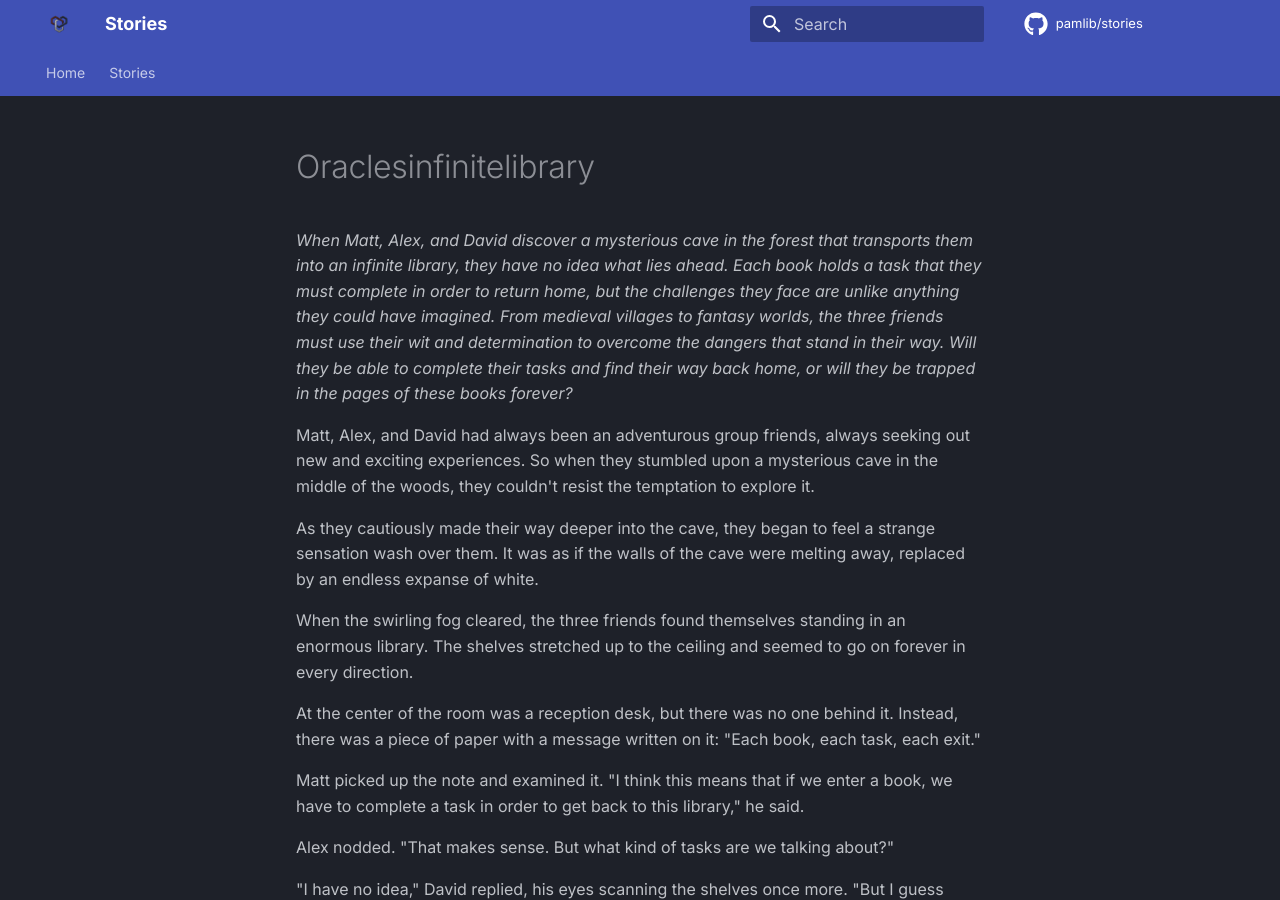
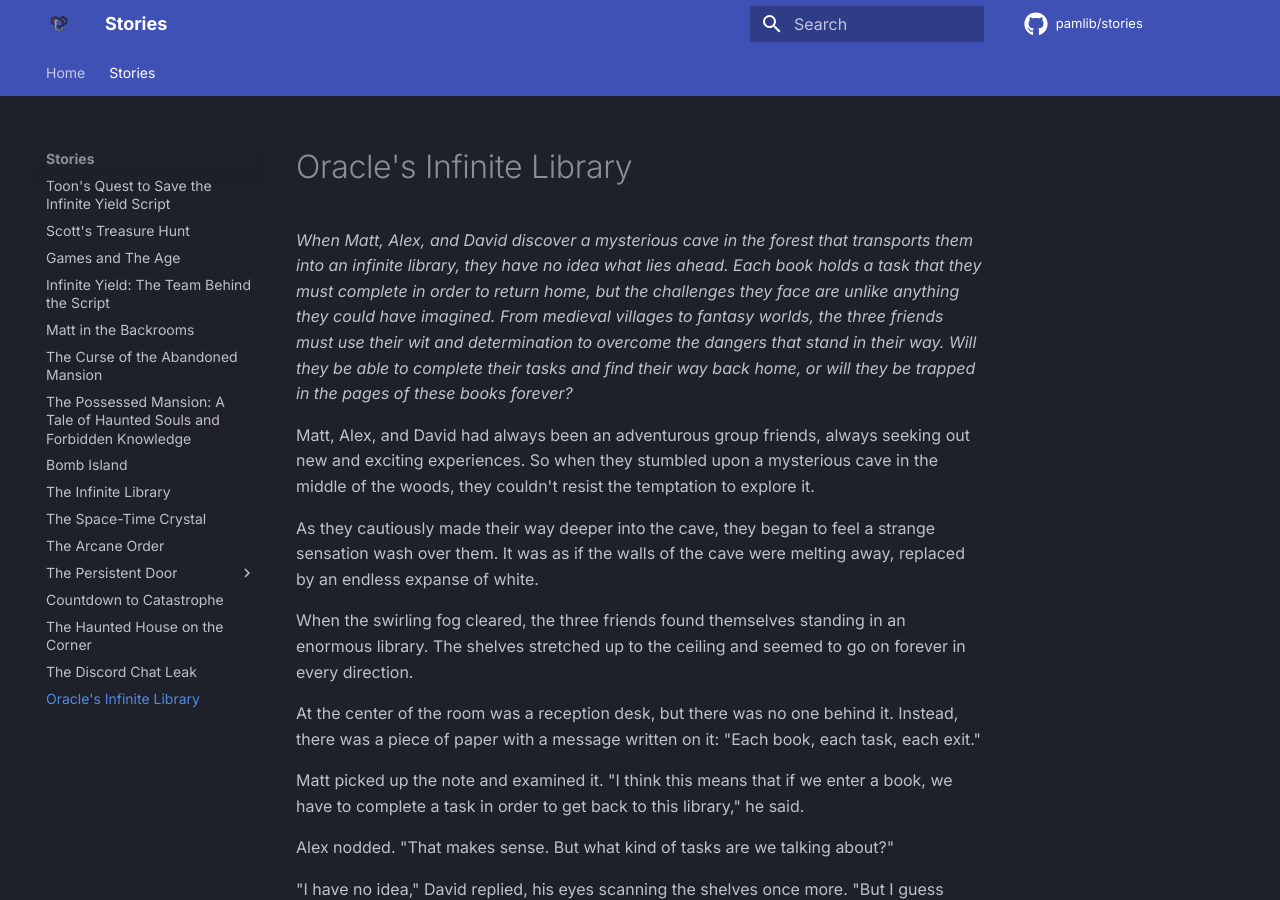
Before and after one commit to pamlib/stories, an MkDocs documentation site: the page built from docs/stories/oraclesinfinitelibrary.md, in a window 1280 px wide and 900 px high. Built offline with MkDocs 1.6.1 and Material for MkDocs 9.7.7, drawn with Linux system fonts in a browser that asks for light colours; comment, search, counter and statistics services are not loaded.

Commit message:
Update mkdocs.yml

```diff
--- a/mkdocs.yml
+++ b/mkdocs.yml
@@ -39,6 +39,7 @@ nav:
     - "Countdown to Catastrophe": stories/countdowntocatastrophe.md
     - "The Haunted House on the Corner": stories/thehauntedhouseonthecorner.md
     - "The Discord Chat Leak": stories/thediscordchatleak.md
+    - "Oracle's Infinite Library": stories/oraclesinfinitelibrary.md
 
 
 markdown_extensions:
```
